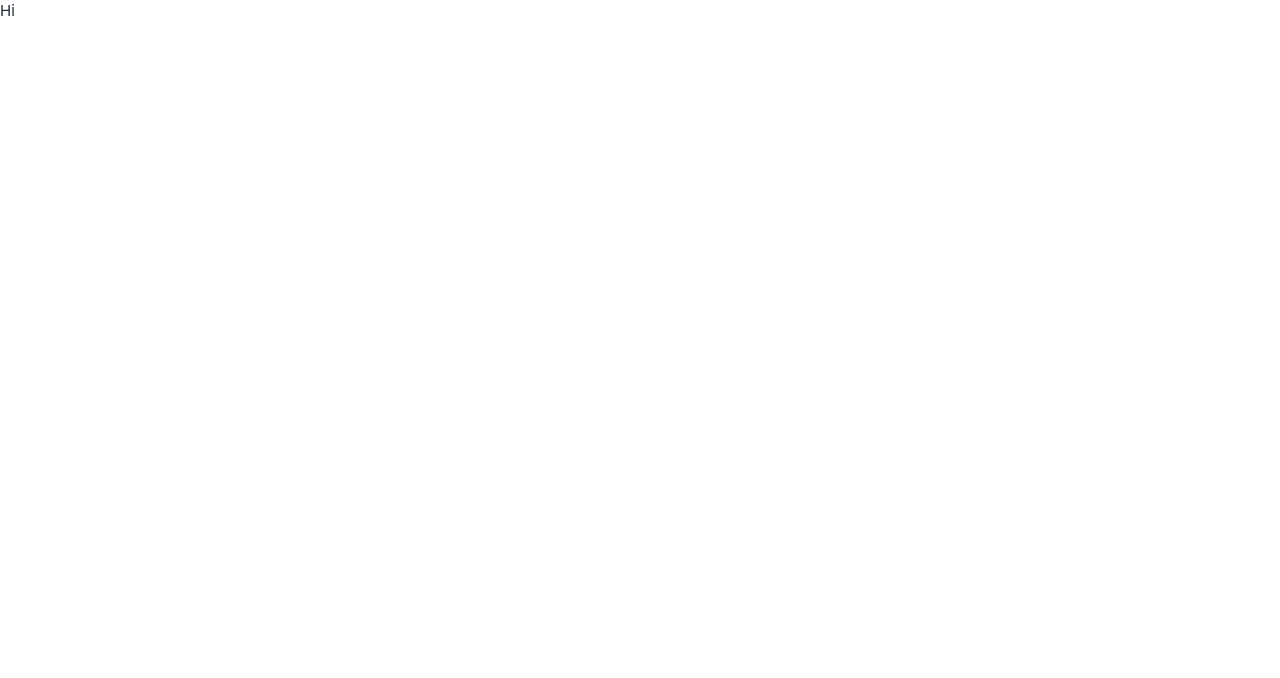
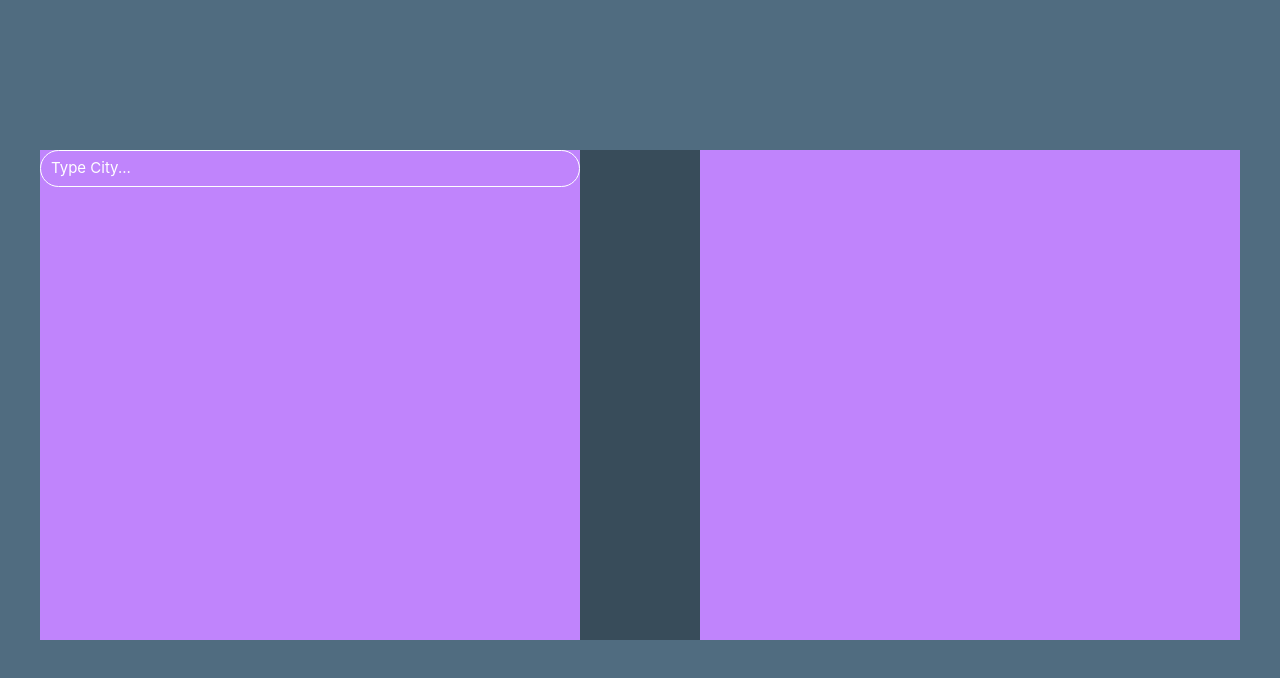
Before and after one commit to mahmoudfarsijani/open-weather, a Vue app: page / in a window 1280 px wide. Shown: the top 678 px of the page. Built offline with nearby package versions, Linux system fonts and the light colour scheme.

Commit message:
add style and add container,button,icon,row,input,column components

```diff
--- a/src/App.vue
+++ b/src/App.vue
@@ -1,5 +1,25 @@
 <template>
-  <div class="capitalize">
-    hi
+  <div class="wrapper w-full h-screen bg-elephent pt-[150px]">
+    <Container>
+      <Row :is-between="true">
+        <Column>
+          <form>
+            <Input placeholder="Type City..." id="searchCity" :is-pill="true"/>
+          </form>
+        </Column>
+
+        <Column>
+        </Column>
+      </Row>
+    </Container>
   </div>
 </template>
+
+
+<script setup>
+  import Row from '@/components/base/Row.vue'
+  import Container from '@/components/base/Container.vue';
+  import Button from '@/components/base/Button.vue'
+  import Column from '@/components/base/Column.vue'
+  import Input from '@/components/base/Input.vue'
+</script>
--- /dev/null
+++ b/src/components/base/Button.vue
@@ -0,0 +1,57 @@
+<template>
+    <component :is="tag" :class="['bt',`bt-${ isIconOnly ? 'default' : 'simple'}`,elementClasses]">
+        <slot v-if="!isIconOnly"/>
+        <Icon v-if="icon" :name="icon"/>
+    </component>
+</template>
+
+
+
+<script setup>
+    import { computed, defineProps } from 'vue';
+    import { bool, oneOf,string } from 'vue-types';
+
+    import Icon from '@/components/base/Icon.vue';
+
+    const props = defineProps({
+        tag:oneOf(['button','a','span','router-link']).def('button'),
+        icon:string(),
+        isIconOnly:bool().def(false),
+        isDark:bool().def(false),
+        isLight:bool().def(false),
+        isEleph:bool().def(false)
+    })
+
+    const elementClasses = computed(() => ({
+        'is-dark':props?.isDark,
+        'is-light':props?.isLight,
+        'is-eleph':props?.isEleph
+    }))
+</script>
+
+
+<style scoped>
+    .bt {
+        @apply cursor-pointer flex items-center
+    }
+
+    .bt-default {
+        @apply justify-center rounded-full
+    }
+
+    .bt-simple {
+        @apply justify-between rounded-md
+    }
+
+    .bt.is-dark {
+        @apply bg-dark-oil
+    }
+
+    .bt.is-light {
+        @apply bg-oil
+    }
+
+    .bt.is-eleph {
+        @apply bg-elephent
+    }
+</style>
--- /dev/null
+++ b/src/components/base/Column.vue
@@ -0,0 +1,23 @@
+<template>
+    <component :is="tag" class="column">
+        <slot/>
+    </component>
+</template>
+
+
+<script setup>
+    import { defineProps } from 'vue';
+    import { string } from 'vue-types';
+
+    defineProps({
+        tag:string().def('div')
+    })
+</script>
+
+
+
+<style scoped>
+    .column {
+        @apply w-45 h-[490px] bg-purple-400
+    }
+</style>
--- /dev/null
+++ b/src/components/base/Container.vue
@@ -0,0 +1,48 @@
+<template>
+    <div>
+        <component :is="tag" class="container">
+            <slot/>
+        </component>
+    </div>
+</template>
+
+<script setup>
+    import { defineProps } from 'vue';
+    import { string } from 'vue-types';
+
+    defineProps({
+        tag:string().def('div')
+    })
+</script>
+
+
+
+<style scoped>
+    .container {
+        --max-width:100%;
+        width: 100%;
+        max-width: var(--max-width);
+        margin-inline: auto;
+        margin: auto ;
+        background: rgba(0, 0, 0, 0.3);
+
+    }
+
+    @media screen and (max-width:720px){
+        .container {
+            padding-inline: 20px;
+        }
+    }
+
+    @media screen and (min-width:720px) and (max-width:1200px) {
+        .container {
+            --max-width:720px;
+        }
+    }
+
+    @media screen and (min-width:1200px) {
+        .container {
+            --max-width:1200px;
+        }
+    }
+</style>
--- /dev/null
+++ b/src/components/base/Icon.vue
@@ -0,0 +1,100 @@
+<template>
+  <g v-if="name === 'search'">
+    <svg
+      xmlns="http://www.w3.org/2000/svg"
+      viewBox="0 0 30 30"
+      width="30px"
+      height="30px"
+    >
+      <path
+        d="M 13 3 C 7.4889971 3 3 7.4889971 3 13 C 3 18.511003 7.4889971 23 13 23 C 15.396508 23 17.597385 22.148986 19.322266 20.736328 L 25.292969 26.707031 A 1.0001 1.0001 0 1 0 26.707031 25.292969 L 20.736328 19.322266 C 22.148986 17.597385 23 15.396508 23 13 C 23 7.4889971 18.511003 3 13 3 z M 13 5 C 17.430123 5 21 8.5698774 21 13 C 21 17.430123 17.430123 21 13 21 C 8.5698774 21 5 17.430123 5 13 C 5 8.5698774 8.5698774 5 13 5 z"
+      />
+    </svg>
+  </g>
+
+  <g v-else-if="name === 'weather'">
+    <svg
+   xmlns:dc="http://purl.org/dc/elements/1.1/"
+   xmlns:cc="http://creativecommons.org/ns#"
+   xmlns:rdf="http://www.w3.org/1999/02/22-rdf-syntax-ns#"
+   xmlns:svg="http://www.w3.org/2000/svg"
+   xmlns="http://www.w3.org/2000/svg"
+   width="20%"
+   height="20%"
+   viewBox="0 0 64 64"
+   version="1.1"
+   xml:space="preserve"
+   style="fill-rule:evenodd;clip-rule:evenodd;stroke-linecap:round;stroke-linejoin:round;stroke-miterlimit:2;"
+   id="svg19">
+  <metadata
+   id="metadata25">
+    <rdf:RDF>
+      <cc:Work
+   rdf:about="">
+        <dc:format>image/svg+xml</dc:format>
+
+        <dc:type
+   rdf:resource="http://purl.org/dc/dcmitype/StillImage" />
+
+      </cc:Work>
+
+    </rdf:RDF>
+
+  </metadata>
+
+  <defs
+   id="defs23" />
+
+
+  <path
+   d="M23.634,36.002c0.979,-0.001 1.849,-0.626 2.162,-1.554c0.789,-2.452 3.097,-4.214 5.813,-4.214c2.716,0 5.024,1.762 5.842,4.204c0.309,0.916 1.167,1.532 2.133,1.532c0.964,0.032 1.949,0.032 1.949,0.032c1.724,0 3.378,0.685 4.596,1.904c1.219,1.218 1.904,2.872 1.904,4.596c0,0.001 0,0.002 0,0.003c0,1.723 -0.685,3.377 -1.904,4.596c-1.218,1.219 -2.872,1.903 -4.596,1.903c-5.75,0 -14.098,0 -19.849,0c-1.723,0 -3.377,-0.684 -4.596,-1.903c-1.219,-1.219 -1.903,-2.873 -1.903,-4.596c0,-0.001 0,-0.002 0,-0.003c0,-1.724 0.684,-3.378 1.903,-4.596c1.219,-1.219 2.873,-1.904 4.596,-1.904l1.95,0Z"
+   style="fill:none;stroke:#222a33;stroke-width:1.5px;"
+   id="path3" />
+
+  <path
+   d="M11.864,44.68c-0.97,-0.313 -1.862,-0.854 -2.597,-1.588c-1.219,-1.219 -1.903,-2.872 -1.903,-4.596c0,-0.001 0,-0.002 0,-0.003c0,-1.724 0.684,-3.377 1.903,-4.596c1.219,-1.219 2.873,-1.904 4.596,-1.904l3.778,0c0.202,-3.217 2.879,-5.768 6.147,-5.768c2.76,0 5.099,1.82 5.88,4.324"
+   style="fill:none;stroke:#222a33;stroke-width:1.5px;"
+   id="path5" />
+
+  <path
+   d="M37.232,26.996c0.882,-0.491 1.898,-0.771 2.98,-0.771c2.716,0 5.024,1.762 5.842,4.205c0.309,0.915 1.167,1.531 2.133,1.531c0.964,0.032 1.95,0.032 1.95,0.032c1.723,0 3.377,0.685 4.596,1.904c1.219,1.219 1.903,2.872 1.903,4.596c0,0.001 0,0.002 0,0.003c0,1.724 -0.684,3.377 -1.903,4.596c-1.219,1.219 -2.873,1.904 -4.596,1.904l-2.6,0"
+   style="fill:none;stroke:#222a33;stroke-width:1.5px;"
+   id="path7" />
+
+  <path
+   d="M38.864,25.996c0,-3.312 2.688,-6 6,-6c3.311,0 6,2.688 6,6c0,0.701 -0.121,1.374 -0.342,2"
+   style="fill:none;stroke:#222a33;stroke-width:1.5px;"
+   id="path9" />
+
+  <path
+   d="M44.864,14.996l0,2"
+   style="fill:none;stroke:#222a33;stroke-width:1.5px;"
+   id="path11" />
+
+  <path
+   d="M52.642,18.217l-1.414,1.415"
+   style="fill:none;stroke:#222a33;stroke-width:1.5px;"
+   id="path13" />
+
+  <path
+   d="M55.864,25.996l-2,0"
+   style="fill:none;stroke:#222a33;stroke-width:1.5px;"
+   id="path15" />
+
+  <path
+   d="M37.085,18.217l1.415,1.415"
+   style="fill:none;stroke:#222a33;stroke-width:1.5px;"
+   id="path17" />
+
+</svg>
+  </g>
+</template>
+
+<script setup>
+import { defineProps } from "vue";
+import { string } from "vue-types";
+
+defineProps({
+  name: string(),
+});
+</script>
--- /dev/null
+++ b/src/components/base/Input.vue
@@ -0,0 +1,40 @@
+<template>
+    <input :type="type" :placeholder="placeholder" :id="id" :class="['n-put',elementClasses]">
+</template>
+
+
+<script setup>
+    import { computed, defineProps } from 'vue';
+    import { bool, oneOf, string } from 'vue-types';
+
+    const props = defineProps({
+        type:oneOf(['text','email','password']).def('text'),
+        placeholder:string(),
+        id:string(),
+        isPill:bool().def(false)
+    });
+
+
+    const elementClasses = computed(() => ({
+        'is-pill': props?.isPill
+    }))
+</script>
+
+
+
+<style scoped>
+    .n-put {
+        @apply w-full py-[6px] px-[10px] bg-transparent
+         border-white border-[1px] text-white outline-none
+
+    }
+
+    .n-put::placeholder {
+        @apply text-white
+    }
+
+
+    .n-put.is-pill {
+        @apply rounded-full
+    }
+</style>
--- /dev/null
+++ b/src/components/base/Row.vue
@@ -0,0 +1,51 @@
+<template>
+    <component :is="tag" :class="['row',elementClass]">
+        <slot/>
+    </component>
+</template>
+
+
+<script setup>
+    import { computed, defineProps } from 'vue';
+    import { string,bool } from 'vue-types';
+
+    const props = defineProps({
+        tag:string().def('div'),
+        isNoWrap:bool().def(false),
+        isFlexCol:bool().def(false),
+        isFlexRow:bool().def(false),
+        isBetween:bool().def(false)
+    });
+
+
+    const elementClass = computed(() => ({
+        'no-wrap':props?.isNoWrap,
+        'flex-coll':props?.isFlexCol,
+        'flex-rows':props?.isFlexRow,
+        'between': props?.isBetween
+    }))
+</script>
+
+
+<style scoped>
+    .row {
+        @apply w-full  flex items-center
+    }
+
+    .row.no-wrap {
+        @apply flex-nowrap
+    }
+
+    .row.flex-coll {
+        @apply flex-col
+    }
+
+    .row.flex-rows {
+        @apply flex-row
+    }
+
+    .row.between {
+        @apply justify-between
+    }
+
+</style>
--- a/tailwind.config.js
+++ b/tailwind.config.js
@@ -5,7 +5,22 @@ export default {
     "./src/**/*.{vue,js,ts,jsx,tsx}",
   ],
   theme: {
-    extend: {},
+    extend: {
+      colors:{
+        'main':'#879CAA',
+        'light-sky':'#ACDDFF',
+        'elephent':'#506C80',
+        'oil':'#274255',
+        'dark-oil':'#0F2433'
+      },
+      width : {
+        '25':'25%',
+        '45':'45%',
+        '50':'50%',
+        '75':'75%',
+        '100':'100%'
+      }
+    },
   },
   plugins: [require("daisyui")],
 }
```
